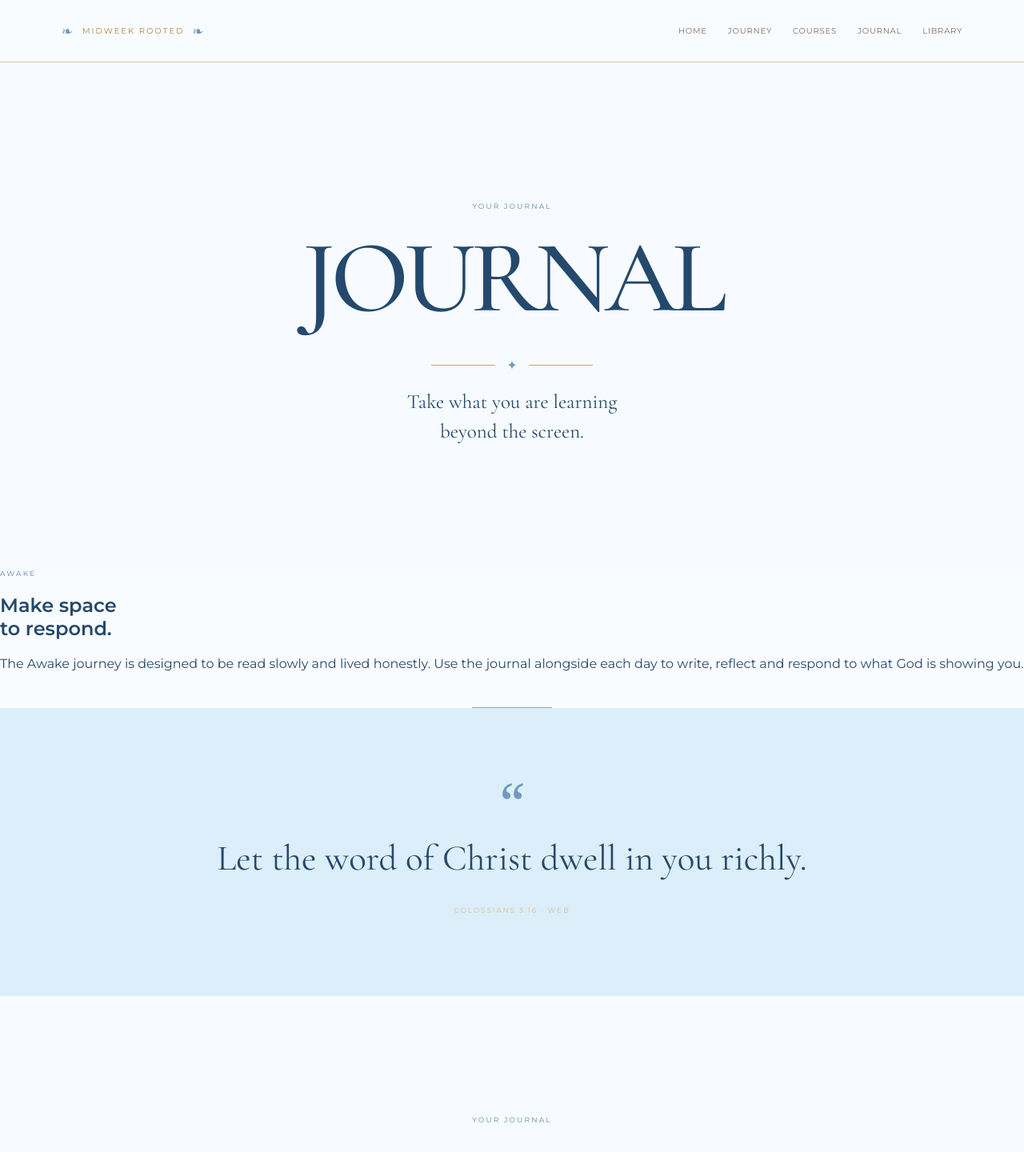
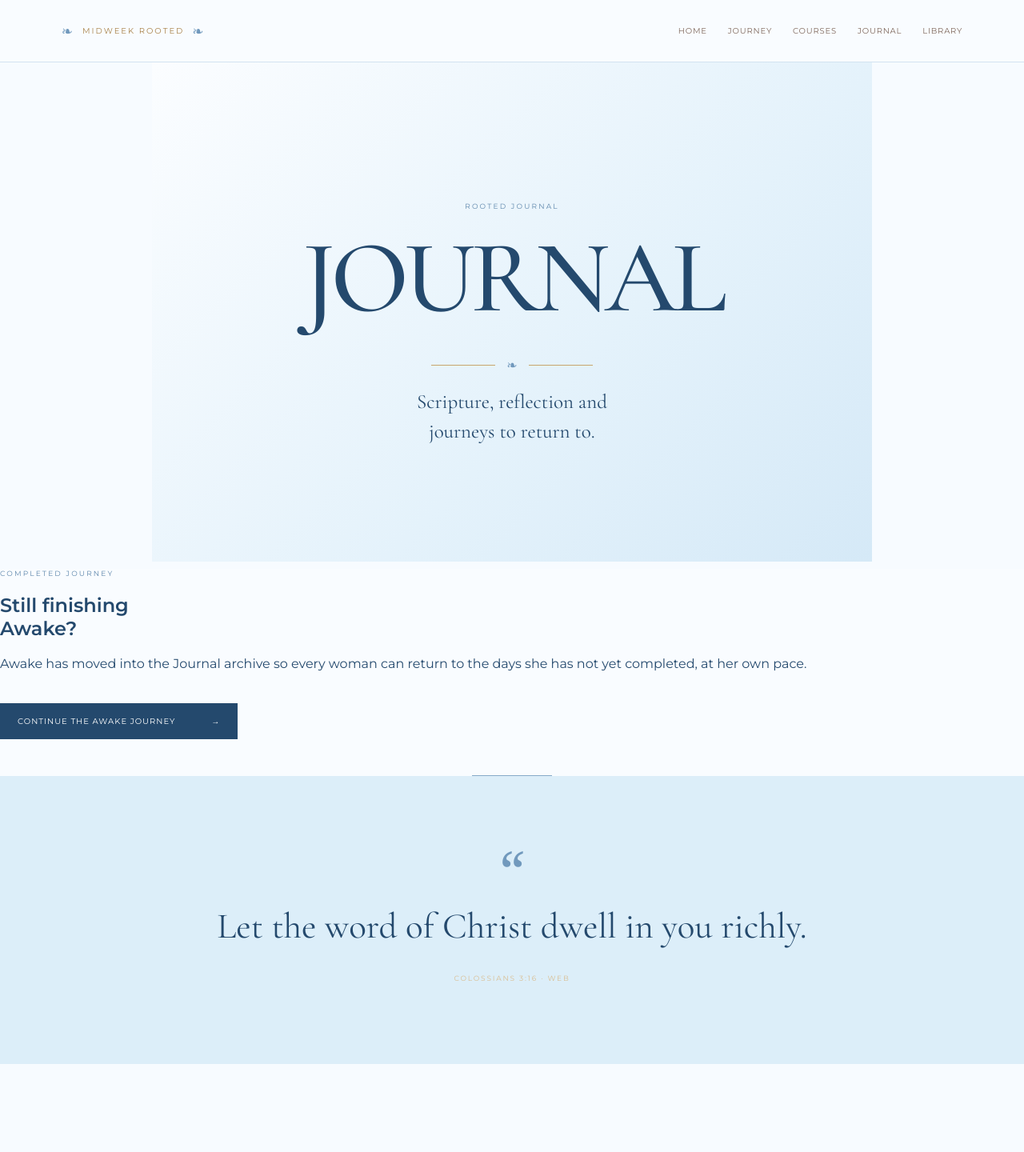
Before and after one commit to ROOTEDWITHKHETHIWE/Rooted-with-Khethiwe-correct, a Next.js app: page /journal in a window 1280 px wide. Shown: the top 1440 px of the page at 80% size. Built offline with nearby package versions, Linux system fonts and the light colour scheme.

Commit message:
Refactor JournalPage layout and content
Updated styles and text content in the JournalPage component.

```diff
--- a/app/journal/page.tsx
+++ b/app/journal/page.tsx
@@ -2,8 +2,20 @@ import Link from "next/link";
 
 export default function JournalPage() {
   return (
-    <main className="awake-page">
-      <header className="topbar">
+    <main
+      className="awake-page"
+      style={{
+        background: "#f7fbff",
+        color: "#24496d",
+      }}
+    >
+      <header
+        className="topbar"
+        style={{
+          background: "#ffffff",
+          borderBottom: "1px solid #d3e3f0",
+        }}
+      >
         <div className="brand">
           <span className="leaf">❧</span>
           <span>MIDWEEK ROOTED</span>
@@ -19,41 +31,69 @@ export default function JournalPage() {
         </nav>
       </header>
 
-      <section className="journey-hero">
-        <p className="small-label">YOUR JOURNAL</p>
+      <section
+        className="journey-hero"
+        style={{
+          background:
+            "linear-gradient(135deg, #fbfdff 0%, #e4f2fb 60%, #d5e9f7 100%)",
+          color: "#294f76",
+        }}
+      >
+        <p className="small-label">ROOTED JOURNAL</p>
 
         <h1>JOURNAL</h1>
 
         <div className="ornament">
-          <span>✦</span>
+          <span>❧</span>
         </div>
 
         <p className="subtitle">
-          Take what you are learning
+          Scripture, reflection and
           <br />
-          beyond the screen.
+          journeys to return to.
         </p>
       </section>
 
       <section className="journey-introduction">
-        <p className="section-label">AWAKE</p>
+        <p className="section-label">COMPLETED JOURNEY</p>
 
         <h2>
-          Make space
+          Still finishing
           <br />
-          to respond.
+          Awake?
         </h2>
 
         <p>
-          The Awake journey is designed to be read slowly and lived honestly.
-          Use the journal alongside each day to write, reflect and respond to
-          what God is showing you.
+          Awake has moved into the Journal archive so every woman can return
+          to the days she has not yet completed, at her own pace.
         </p>
 
-        <div className="gold-line" />
+        <Link
+          href="/journal/awake"
+          className="primary-button"
+          style={{
+            background: "#24496d",
+            color: "#ffffff",
+            marginTop: "1.5rem",
+          }}
+        >
+          Continue the Awake Journey
+          <span>→</span>
+        </Link>
+
+        <div
+          className="gold-line"
+          style={{ background: "#8baeca" }}
+        />
       </section>
 
-      <section className="scripture">
+      <section
+        className="scripture"
+        style={{
+          background: "#e3f1fa",
+          color: "#24496d",
+        }}
+      >
         <div className="scripture-inner">
           <span className="quote-mark">“</span>
 
@@ -75,9 +115,8 @@ export default function JournalPage() {
         </h2>
 
         <p>
-          Open the Awake journal and continue your journey beyond the website.
-          You can read, download or print the resources from the Rooted
-          collection.
+          Take what God is revealing beyond the screen. Read slowly, write
+          honestly and return to the moments that continue speaking to you.
         </p>
 
         <a
@@ -86,12 +125,17 @@ export default function JournalPage() {
           rel="noopener noreferrer"
           className="primary-button"
         >
-          Open the Awake Journal
+          Open the Journal Resources
           <span>↗</span>
         </a>
       </section>
 
-      <footer>
+      <footer
+        style={{
+          background: "#24496d",
+          color: "#ffffff",
+        }}
+      >
         <div className="footer-brand">MIDWEEK ROOTED</div>
         <div>A monthly Scripture journey</div>
       </footer>
```
